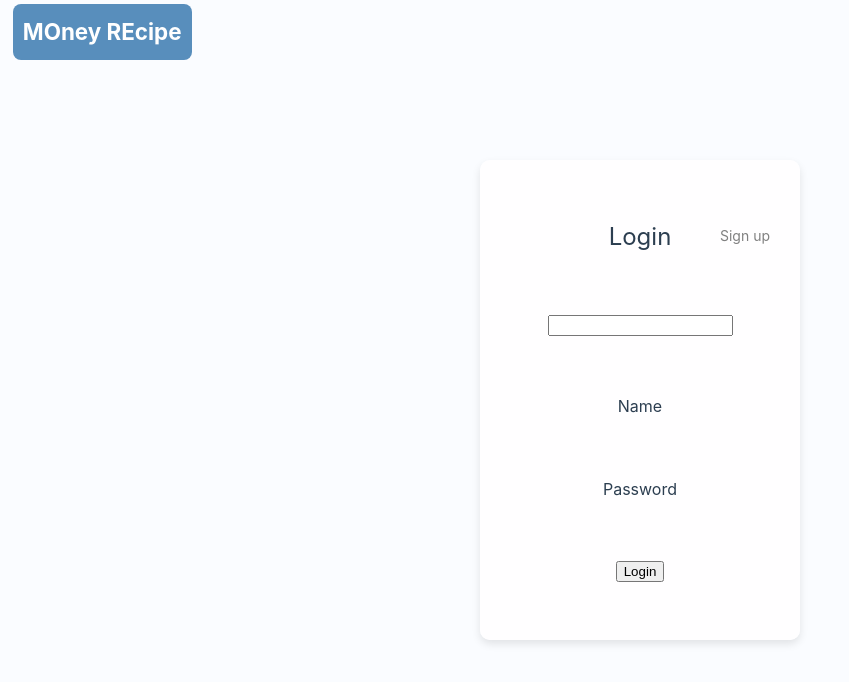
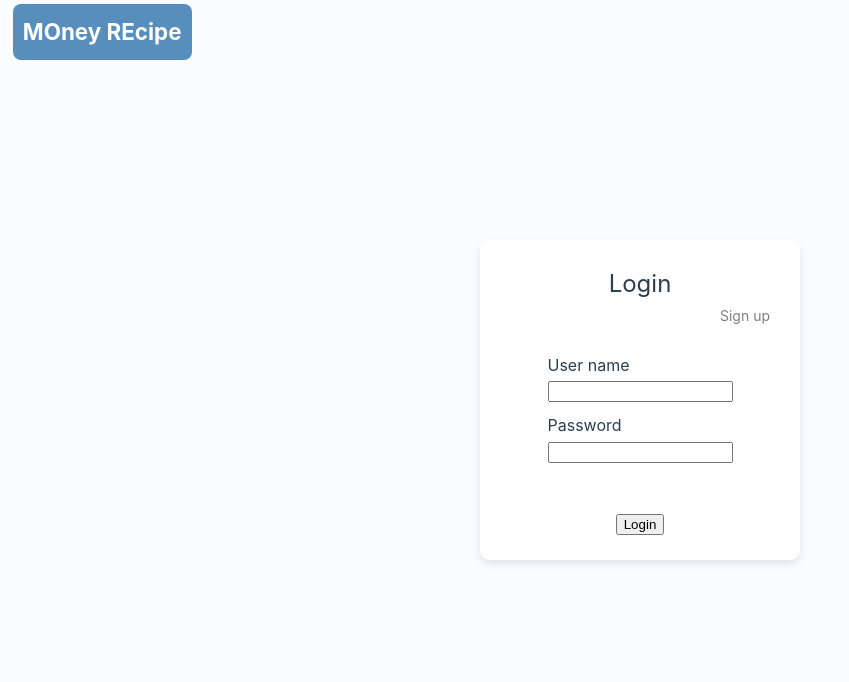
Before and after one commit to IEXPECTATION/more-frontend, a Vue app: page /login in a window 1280 px wide. Shown: the top 682 px of the page, without its empty margins (0-849 px from the left). Built offline with nearby package versions, Linux system fonts and the light colour scheme.

Commit message:
chore: Implemented the signup feature.

```diff
--- a/src/App.vue
+++ b/src/App.vue
@@ -5,7 +5,7 @@
 <script setup lang="ts">
 import { onMounted } from 'vue';
 import { useRouter } from 'vue-router';
-import { useCommonStore } from './stores/login';
+import { useCommonStore } from './stores/regester';
 const router = useRouter();
 const commonStore = useCommonStore();
 
--- a/src/components/basic/cash_popup_window.vue
+++ b/src/components/basic/cash_popup_window.vue
@@ -6,8 +6,8 @@
         <input id="input-amount" type="number" ref="inputAmpunt" @keydown="pressKey" placeholder="Type your new Amount">
       </div>
       <div class="buttons">
-        <button @click="() => { update(); emit('event:close', false);; }">Ok</button>
-        <button @click="() => { emit('event:close', false); }">Cannel</button>
+        <button @click="async () => { update(); emit('event:close', false); }">Ok</button>
+        <button @click="async () => { emit('event:close', false); }">Cannel</button>
       </div>
     </div>
   </div>
--- /dev/null
+++ b/src/dao/user.ts
@@ -0,0 +1,5 @@
+export type User = {
+  PeopleId?: number,
+  Name: string,
+  Password: string,
+}
--- a/src/net/fetch/fetch.ts
+++ b/src/net/fetch/fetch.ts
@@ -1,3 +1,4 @@
+import type { User } from "@/dao/user";
 import type { NetInterface } from "../net_instance";
 
 export class FetchInstance implements NetInterface {
@@ -13,7 +14,6 @@ export class FetchInstance implements NetInterface {
       ...options,
       signal: abortController.signal
     }).then((response: Response) => {
-      // callback(response);
       return response;
     }).catch((error: Error) => {
       clearTimeout(timeoutId);
@@ -25,7 +25,7 @@ export class FetchInstance implements NetInterface {
     })
   }
 
-  async Login(url: string, user: any): Promise<boolean> {
+  async Login(url: string, user: User): Promise<boolean> {
     return this.post(url, { headers: { 'Content-Type': 'application/json' }, body: JSON.stringify(user) })
       .then((response: Response) => {
         return true;
@@ -35,8 +35,8 @@ export class FetchInstance implements NetInterface {
       });
   }
 
-  async Signup(url: string, user: any) {
-    return this.post(url, { headers: { 'Content-Type': 'application/json' }, body: JSON.stringify(user) })
+  async Signup(url: string, user: User) {
+    return this.post(url, { headers: { 'Content-Type': 'application/json' }, body: JSON.stringify(user) }, 20000)
       .then((response: Response) => {
         return true;
       })
--- a/src/net/net_instance.ts
+++ b/src/net/net_instance.ts
@@ -1,7 +1,9 @@
+import type { User } from "@/dao/user";
 import { FetchInstance } from "./fetch/fetch";
 
 export interface NetInterface {
-  Login(url: string, user: any): Promise<boolean>;
+  Login(url: string, user: User): Promise<boolean>;
+  Signup(url: string, user: User): Promise<boolean>;
 }
 
 export async function GetNetInstance(name: "fetch" | "axios"): Promise<NetInterface | undefined> {
--- a/src/stores/login.ts
+++ b/src/stores/regester.ts
@@ -1,3 +1,4 @@
+import type { User } from "@/dao/user";
 import { GetNetInstance } from "@/net/net_instance";
 import { defineStore } from "pinia";
 import { computed, ref } from "vue";
@@ -12,14 +13,32 @@ export const useCommonStore = defineStore("CommonStore", () => {
     return token.value != "";
   }
 
-  async function Login(user: any) {
+  async function Login(user: User) {
     const instance = await GetNetInstance("fetch");
     if (instance == undefined) {
       throw new Error("Unknow Instance!");
     }
-    const ok = await instance.Login("http://127.0.0.1:5001/login", user)
+    const ok = await instance.Login("http://localhost:5001/login", user)
     if (!ok) {
       throw new Error("Login Error!");
+    }
+
+    token.value = "logined";
+    if (!IsBasicMode.value) {
+      switchMode();
+    }
+    saveMode();
+    saveToken();
+  }
+
+  async function Signup(user: User) {
+    const instance = await GetNetInstance("fetch");
+    if (instance == undefined) {
+      throw new Error("Unknow Instance!");
+    }
+    const ok = await instance.Signup("http://localhost:5001/signup", user)
+    if (!ok) {
+      throw new Error("Signup Error!");
     }
 
     token.value = "logined";
@@ -69,5 +88,5 @@ export const useCommonStore = defineStore("CommonStore", () => {
     localStorage.setItem('basic', JSON.stringify(basicMode.value));
   }
 
-  return { Logined, Login, Logout, IsBasicMode };
+  return { Logined, Login, Logout, Signup, IsBasicMode };
 })
--- a/src/views/home.vue
+++ b/src/views/home.vue
@@ -12,7 +12,7 @@
 import BasicHomePage from "./basic/basic_home.vue"
 import AdvancedHomePage from "./advanced/advanced_home.vue"
 import Logo from "@/components/logo.vue"
-import { useCommonStore } from "@/stores/login";
+import { useCommonStore } from "@/stores/regester";
 
 const commonStore = useCommonStore();
 </script>
--- a/src/views/register.vue
+++ b/src/views/register.vue
@@ -4,18 +4,33 @@
     <div class="box" :class="flipped ? 'flipped' : ''">
       <div class="login">
         <h2>Login</h2>
-        <p class="switch" @click="flipped = !flipped">Sign up</p>
-        <input type="text" name="" id="">
-        <p>Name</p>
-        <p>Password</p>
+        <p class="switch" @click="flip">Sign up</p>
+        <div class="input-container">
+          <div class="user-name">
+            <p>User name</p>
+            <input type="text" name="" id="" ref="loginNameInput">
+          </div>
+          <div class="user-password">
+            <p>Password</p>
+            <input type="password" name="" id="" ref="loginPasswordInput">
+          </div>
+        </div>
         <button @click="login">Login</button>
       </div>
       <div class="signup">
         <h2>Sign up</h2>
-        <p class="switch" @click="flipped = !flipped">Login</p>
-        <p>Name</p>
-        <p>Password</p>
-        <button @click="login">Sign up</button>
+        <p class="switch" @click="flip">Log in</p>
+        <div class="input-container">
+          <div class="user-name">
+            <p>User name</p>
+            <input type="text" name="" id="" ref="signupNameInput">
+          </div>
+          <div class="user-password">
+            <p>Password</p>
+            <input type="password" name="" id="" ref="signupPasswordInput">
+          </div>
+        </div>
+        <button @click="signup">Sign up</button>
       </div>
     </div>
   </div>
@@ -24,11 +39,16 @@
 <script setup lang="ts">
 import { useRouter } from 'vue-router';
 import Logo from '@/components/logo.vue';
-import { useCommonStore } from '@/stores/login';
-import { onMounted, ref } from 'vue';
+import { useCommonStore } from '@/stores/regester';
+import { nextTick, onMounted, ref, useTemplateRef } from 'vue';
+import type { User } from "@/dao/user";
 
 const commonStore = useCommonStore();
 const router = useRouter();
+const loginNameInput = useTemplateRef("loginNameInput");
+const loginPasswordInput = useTemplateRef("loginPasswordInput");
+const signupNameInput = useTemplateRef("signupNameInput");
+const signupPasswordInput = useTemplateRef("signupPasswordInput");
 
 const flipped = ref(false);
 onMounted(() => {
@@ -37,10 +57,81 @@ onMounted(() => {
   }
 })
 
-async function login() {
-  let name = btoa("admin");
-  let password = btoa("admin")
-  await commonStore.Login({ name, password });
+
+async function flip(_: MouseEvent) {
+  flipped.value = !flipped.value;
+
+  nextTick(async () => {
+    if (flipped.value) {
+      if (signupNameInput.value) {
+        signupNameInput.value.value = "";
+      }
+      if (signupPasswordInput.value) {
+        signupPasswordInput.value.value = "";
+      }
+    } else {
+      if (loginNameInput.value) {
+        loginNameInput.value.value = "";
+      }
+      if (loginPasswordInput.value) {
+        loginPasswordInput.value.value = "";
+      }
+    }
+  })
+}
+
+async function login(_: MouseEvent) {
+  console.assert(!flipped.value);
+  const name = loginNameInput.value?.value ?? "";
+  if (name == "") {
+    return;
+  }
+
+  const password = loginPasswordInput.value?.value ?? "";
+  if (password == "") {
+    return;
+  }
+
+  const user: User = {
+    PeopleId: 0,
+    Name: atob(name),
+    Password: atob(password),
+  };
+
+  try {
+    await commonStore.Login(user);
+  } catch (error: unknown) {
+    if (error instanceof Error) {
+      console.log(error.name, error.message);
+    }
+    return;
+  }
+  router.replace("/");
+}
+
+async function signup(_: MouseEvent) {
+  console.assert(flipped.value);
+
+  console.log("Signup Starting...")
+
+  const name = signupNameInput.value?.value ?? "";
+  if (name == "") {
+    return;
+  }
+  console.log("Name is", name);
+
+  const password = signupPasswordInput.value?.value ?? "";
+  if (password == "") {
+    return;
+  }
+  console.log("Password is", name);
+
+  const user: User = {
+    Name: btoa(name),
+    Password: btoa(password),
+  };
+
+  await commonStore.Signup(user);
   router.replace("/");
 }
 </script>
@@ -57,11 +148,11 @@ async function login() {
 
 .box {
   width: 25%;
-  height: 60%;
+  height: 40%;
   margin: auto;
   position: relative;
   border-radius: 10px;
-  transition: transform 0.5s;
+  transition: transform 0.8s;
   transform-style: preserve-3d;
   box-shadow: 0 4px 8px rgba(0, 0, 0, 0.1);
 }
@@ -74,11 +165,15 @@ async function login() {
   backface-visibility: hidden;
   overflow: hidden;
   border-radius: 10px;
+  background-color: #fffeff;
   display: flex;
   flex-direction: column;
-  justify-content: space-evenly;
   align-items: center;
-  background-color: #fffeff;
+  justify-content: space-around;
+}
+
+.user-password {
+  margin-top: 5%;
 }
 
 .signup {
@@ -97,13 +192,4 @@ async function login() {
   color: #808080;
   cursor: pointer;
 }
-
-/* .signup {
-  position: absolute;
-  top: 65px;
-  right: 30px;
-  color: #808080;
-  cursor: pointer;
-  font-size: 0.875rem;
-} */
 </style>
```
